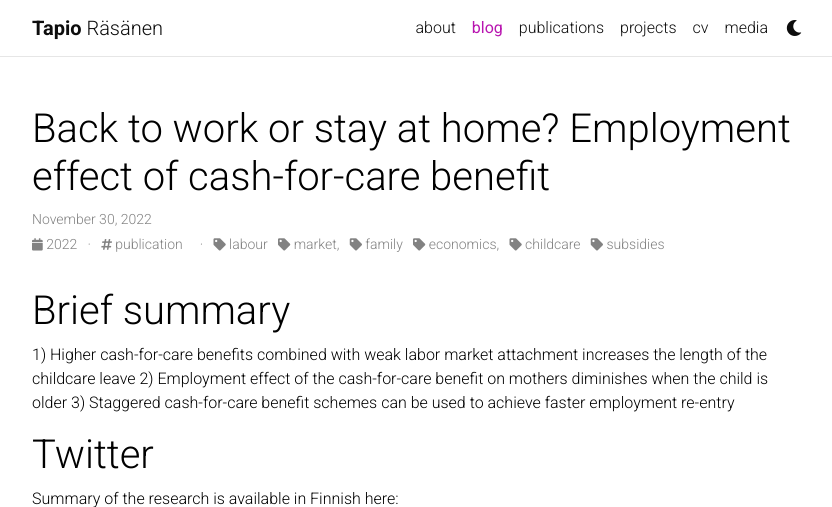
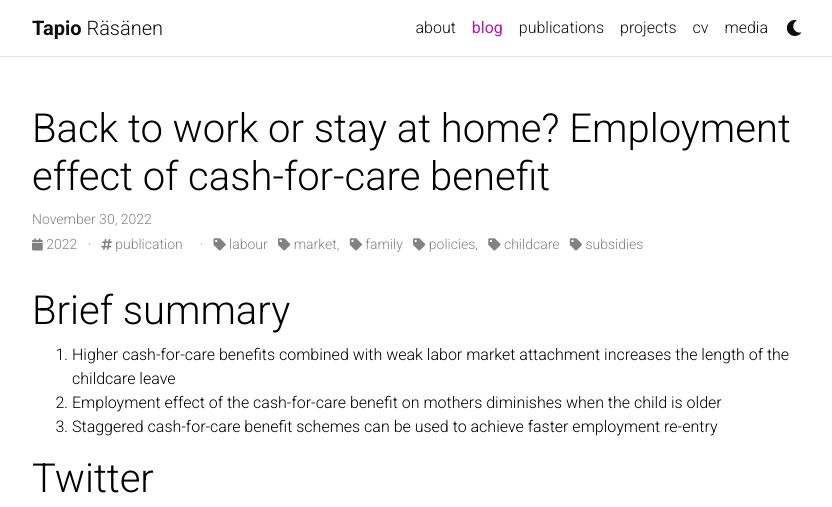
Before and after one commit to RasanenTapio/RasanenTapio.github.io, a Jekyll site: the page built from _posts/2022-11-30-summary_first.blog.md, in a window 1280 px wide, cut to the strip 0-507 px from the top of the page. Shown: the whole strip, without its empty margins (223-1055 px from the left). Built offline with Jekyll 4.4.1, drawn with Linux system fonts in a browser that asks for light colours; full-size pictures stand in for the smaller copies a plugin makes; comment, search, counter and statistics services are not loaded; a style sheet for code colours, icons or effects is not loaded.

```diff
--- a/_config.yml
+++ b/_config.yml
@@ -73,7 +73,7 @@ twitter_username: TapioRasanen # your Twitter handle
 mastodon_username: masto.ai/@TapioRasanen # your mastodon instance+username in the format instance.tld/@username
 linkedin_username: # your LinkedIn user name
 telegram_username: # your Telegram user name
-scholar_userid: # your Google Scholar ID
+scholar_userid: mxwZNRMAAAAJ # your Google Scholar ID
 semanticscholar_id: # your Semantic Scholar ID
 whatsapp_number: # your WhatsApp number (full phone number in international format. Omit any zeroes, brackets, or dashes when adding the phone number in international format.)
 orcid_id: 0000-0003-1081-0640 # your ORCID ID
@@ -97,7 +97,7 @@ facebook_id: # your facebook id
 discord_id: # your discord id (18-digit unique numerical identifier)
 
 contact_note: >
-  Contact me at (tapio.rasanen@kela.fi)[mailto: tapio.rasanen@kela.fi].
+  Follow me at Mastodon or contact me by email.
 
 # -----------------------------------------------------------------------------
 # Analytics and search engine verification
--- a/_posts/2022-11-30-summary_first.blog.md
+++ b/_posts/2022-11-30-summary_first.blog.md
@@ -4,14 +4,14 @@ title: Back to work or stay at home? Employment effect of cash-for-care benefit
 date: 2022-11-30 11:12:00-0400
 description: Summary of results
 tags: publication
-categories: labour market, family economics, childcare subsidies
+categories: labour market, family policies, childcare subsidies
 ---
 
 # Brief summary
 
-1)	Higher cash-for-care benefits combined with weak labor market attachment increases the length of the childcare leave
-2)	Employment effect of the cash-for-care benefit on mothers diminishes when the child is older
-3)	Staggered cash-for-care benefit schemes can be used to achieve faster employment re-entry
+1. Higher cash-for-care benefits combined with weak labor market attachment increases the length of the childcare leave
+2. Employment effect of the cash-for-care benefit on mothers diminishes when the child is older
+3. Staggered cash-for-care benefit schemes can be used to achieve faster employment re-entry
 
 
 # Twitter
```
Also changed, not shown: _news/announcement_3.md (added, +7 -0 lines), _pages/about.md (+1 -5 lines), _pages/media.md (+2 -0 lines).
